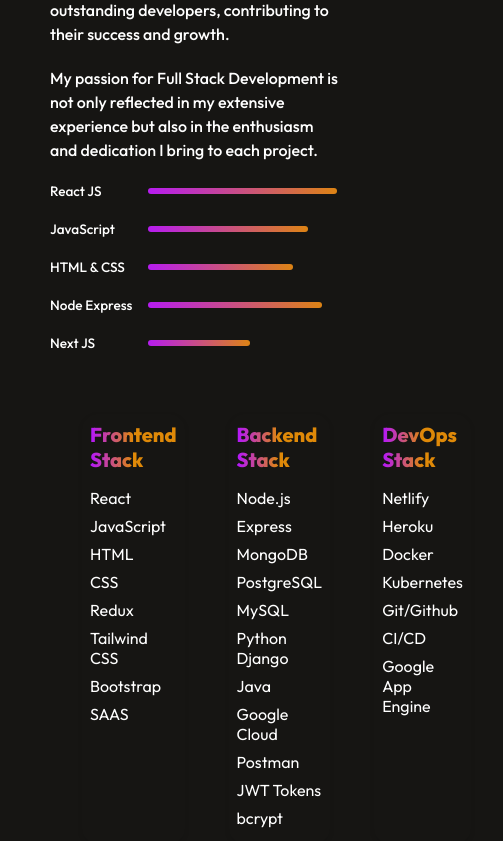
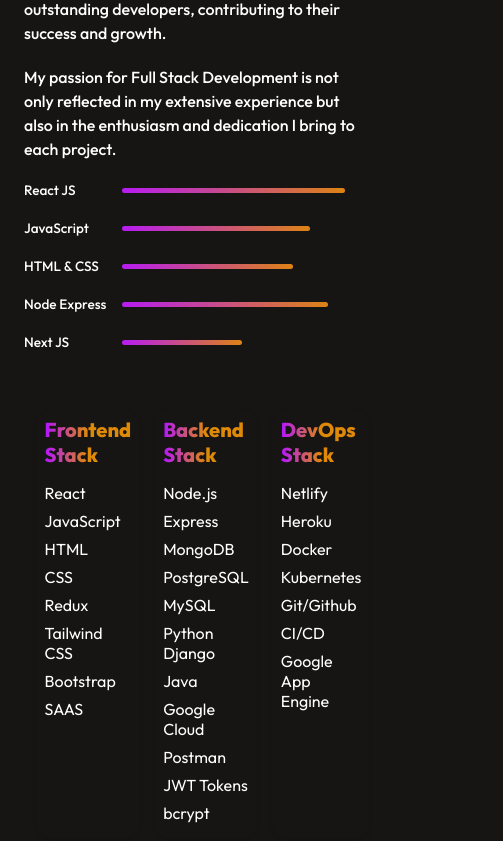
Before and after one commit to MichaelDAbadJr/Portfolio, a React (Vite) app: page / in a window 390 px wide. Shown: the part 1156-1997 px from the top of the page, 503 px wide, since content can reach past the window. Built offline with nearby package versions, Linux system fonts and the light colour scheme.

Commit message:
fixed container sizings

```diff
--- a/src/Components/About/About.css
+++ b/src/Components/About/About.css
@@ -53,7 +53,7 @@
   font-weight: 500;
 }
 .about-skill p {
-  min-width: 9.375rem;
+  min-width: 7.375rem;
 }
 .about-skill hr {
   outline: none;
@@ -144,7 +144,7 @@
 @media (max-width: 768px) {
   .about {
     gap: 1.875rem;
-    margin: 3.125rem 4.375rem;
+    margin: 2rem;
     align-items: start;
   }
   .about-title h1 {
@@ -204,7 +204,7 @@
 }
 @media (max-width: 480px) {
   .about {
-    margin: 2.5rem 3.125rem;
+    margin: 1.5rem;
   }
 
   .about-title h1 {
@@ -222,7 +222,6 @@
   }
   .about-skill {
     gap: 0.15rem;
-    align-items: center;
   }
 
   .about-skill p {
@@ -233,7 +232,22 @@
     height: 0.35rem;
     width: 0.5rem;
   }
+  .about-tech-stacks-container {
+    margin: 0 auto; /* Centers the container */
+    padding: 0.5rem; /* Add some padding */
+    max-width: 100%; /* Ensure it doesn't exceed the viewport width */
+    overflow-x: hidden; /* Prevent horizontal scrolling */
+  }
 
+  .about-tech-stacks {
+    gap: 1rem; /* Adjust gap for mobile */
+    padding: 0.25rem; /* Reduce padding to fit mobile */
+  }
+
+  .tech-stack-section {
+    width: 100%; /* Ensure each section takes up the full width */
+    box-sizing: border-box; /* Prevent any overflow caused by padding */
+  }
   /* .about-achievement h1 {
     font-size: 1.75rem;
   }
--- a/src/Components/About/About.jsx
+++ b/src/Components/About/About.jsx
@@ -54,7 +54,6 @@
       </div>
         <div className="about-tech-stacks-container">
           <div className="about-tech-stacks">
-
             <div className="tech-stack-section">
               <h2>Frontend Stack</h2>
               <ul>
@@ -98,7 +97,6 @@
                 <li>Google App Engine</li>
               </ul>
             </div>
-
           </div>
         </div>
       {/* <div className="about-achievements">
--- a/src/Components/Hero/Hero.css
+++ b/src/Components/Hero/Hero.css
@@ -18,6 +18,7 @@
 }
 .hero #banner {
   width: 40%;
+  min-width:28rem;
   height: auto;
    border-radius: 4%;
   border: 2px solid #fff;
@@ -115,11 +116,12 @@
   }
   .hero #profile-pic {
     /* margin-top: 120px; */
-    width: 28rem;
-    height: 28rem;
+    width: 18rem;
+    height: 18rem;
   }
   .hero #banner {
     width: 60%;
+    min-width: 22rem;
     height: auto;
      border-radius: 4%;
     border: 2px solid #fff;
```
Lines whose indentation alone changed are shown as unchanged.
